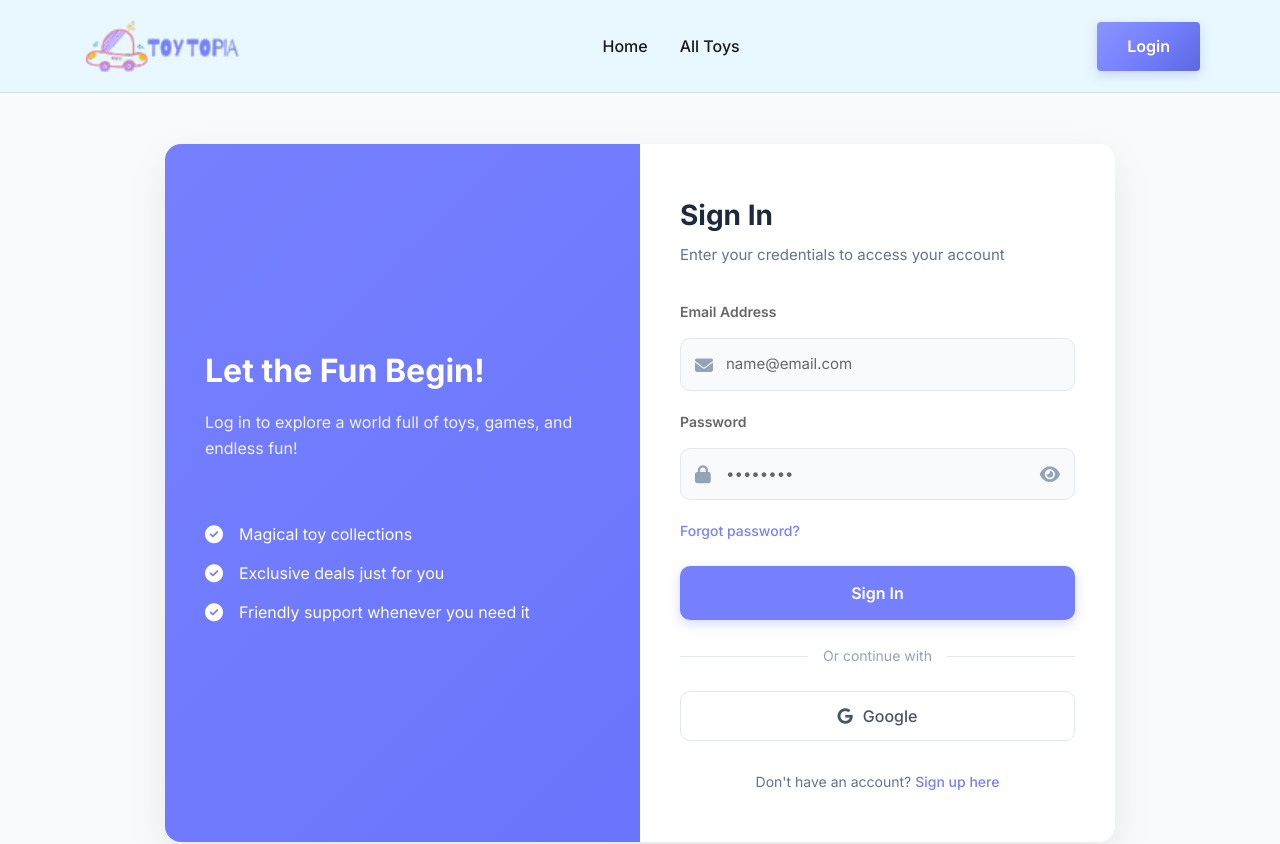
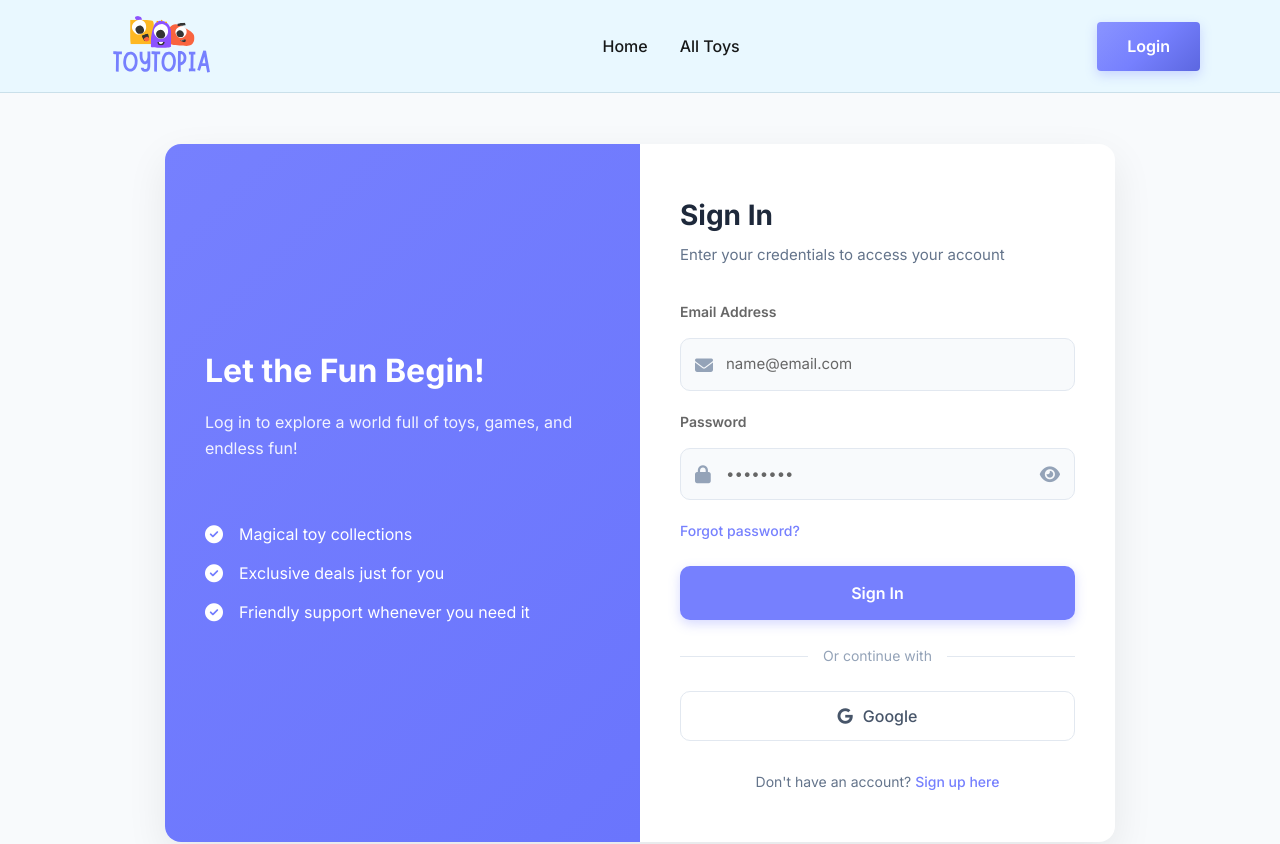
Before and after one commit to Tahmied/toytopia, a React (Vite) app: page /login in a window 1280 px wide. Shown: the top 844 px of the page. Built offline with nearby package versions, Linux system fonts and the light colour scheme; no server answers.

Commit message:
- updated logo and changed small text

```diff
--- a/src/Components/Header.jsx
+++ b/src/Components/Header.jsx
@@ -48,7 +48,7 @@ const Header = () => {
                 <div className="header-container">
 
                     <div onClick={() => navigate('/')} className='logo'>
-                        <img src="/assets/logo.png" alt="" className="logo-icon" />
+                        <img src="/assets/logo.svg" alt="" className="logo-icon" />
                     </div>
 
                     <div className='menu'>
@@ -79,7 +79,7 @@ const Header = () => {
                 </div>
                 <div className="mobile-menu">
                     <div onClick={() => navigate('/')} className='logo'>
-                        <img src="/assets/logo.png" alt="" className="logo-icon" />
+                        <img src="/assets/logo.svg" alt="" className="logo-icon" />
                     </div>
 
                     <div className="mobile-header-actions">
--- a/src/Components/TriedToys/TriedToys.jsx
+++ b/src/Components/TriedToys/TriedToys.jsx
@@ -16,7 +16,7 @@ const TriedToys = () => {
             </Helmet>
             <section className="popular-toys popular-toys-sec all-toys-sec">
                 <div className="container">
-                    <h2 className="section-title">All Toys</h2>
+                    <h2 className="section-title">Tried Toys</h2>
                     <div className="toys-grid">
                         {
                             triedToys.map(toy => {
```
Also changed, not shown: public/assets/logo.png (deleted), public/assets/logo.svg (added).
